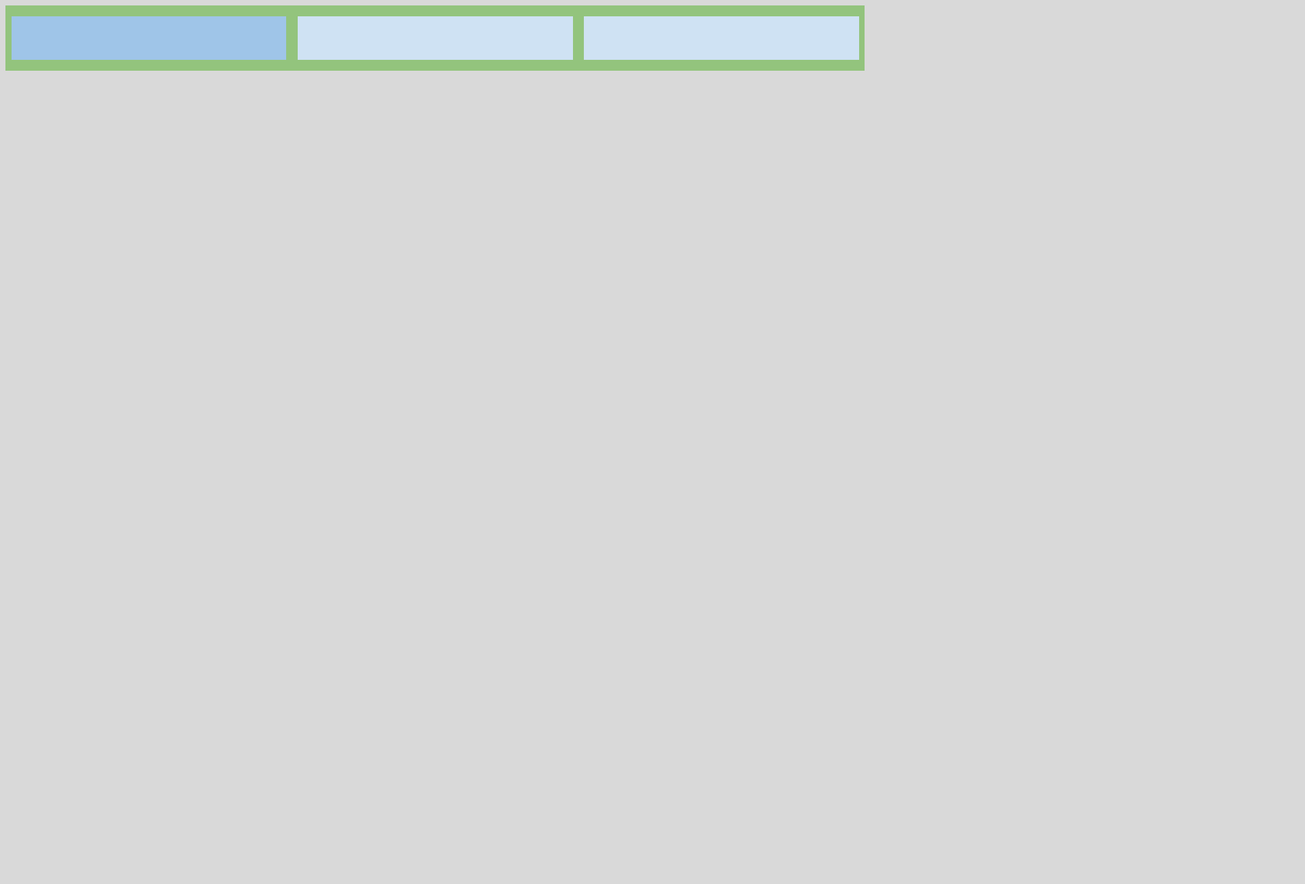
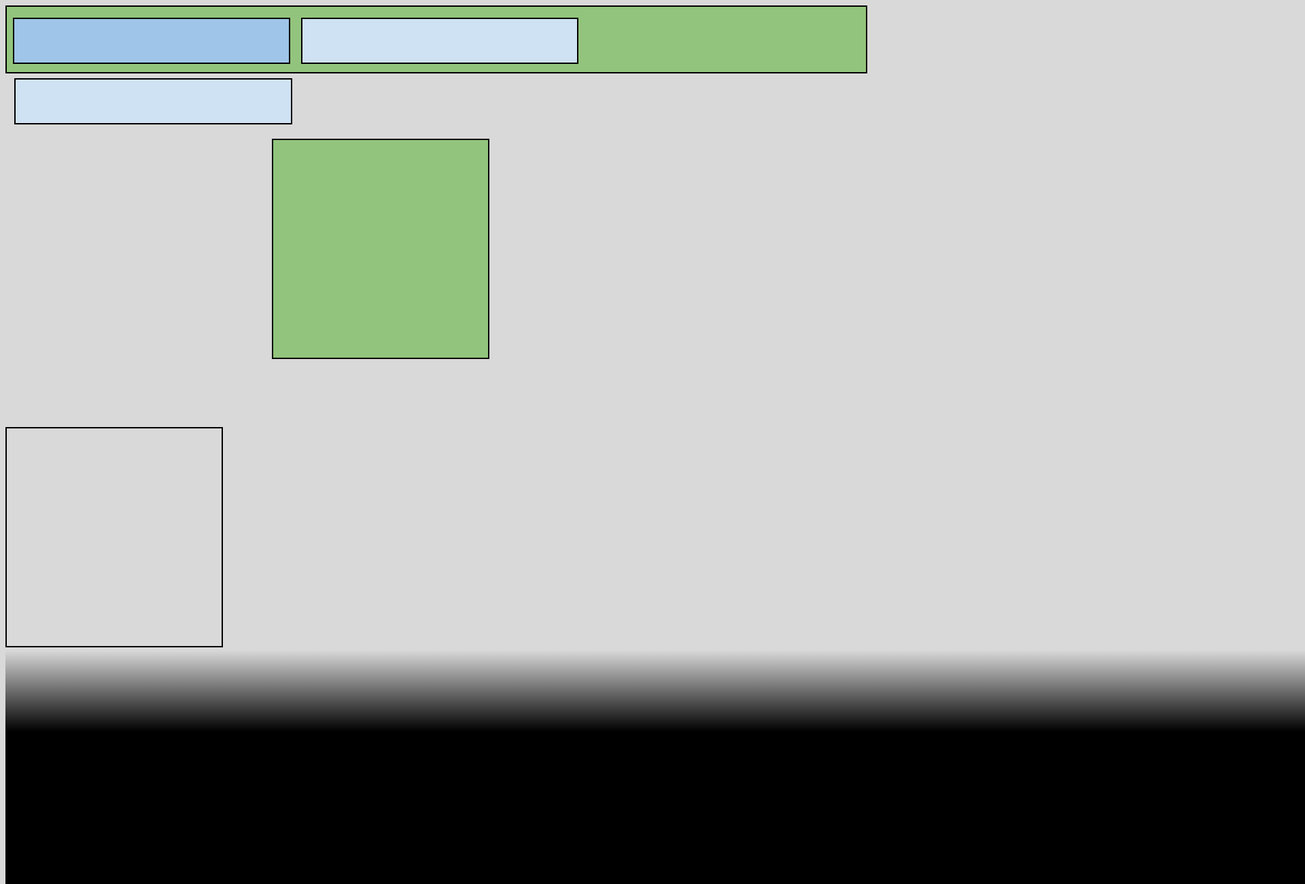
Before and after one commit to 224jfarrell/css-choice-project, a plain HTML site: page index.html in a window 1280 px wide. Shown: the top 1300 px of the page at 68% size, 1920 px wide, since content can reach past the window. Before the commit the page ends 800 px from the top, so only its background shows below. Drawn offline with Linux system fonts and the light colour scheme.

Commit message:
sixth commit * styled body * styled textbox * styled footer * added background fade * styled background fade * added secret image

```diff
--- a/index.html
+++ b/index.html
@@ -18,9 +18,13 @@
       </div>
     </div>
     <div class="textbox">
-      <div class="image">
 
-      </div>
+    </div>
+    <div class="image">
+
+    </div>
+    <div class="background-fade">
+
     </div>
     <div class="footer">
 
--- a/style.css
+++ b/style.css
@@ -1,26 +1,31 @@
 body {
   background-color: #d9d9d9;
+  max-width: 100%;
+  max-height: 100vh;
+  overflow: hidden;
 }
 
 .header {
   position: sticky;
+  width: 100%;
+  height: 12vh;
   background-color: #93c47d;
+  border: 2px solid black;
   font-family: Georgia, "Times New Roman", serif;
   text-decoration: italic;
-  width: 100%;
-  height: 12vh;
 }
 
 .button {
   position: inherit;
   display: inline-block;
   margin-top: 2vh;
-  margin-left: 1%;
+  margin-left: 0.9%;
+  width: 32%;
+  height: 8vh;
   background-color: #cfe2f3;
+  border: 2px solid black;
   font-family: "Noto Sans", Arial, sans-serif;
   text-decoration: italic;
-  width: 32%;
-  height: 8vh;
 }
 
 .button.selected {
@@ -28,9 +33,43 @@ body {
   display: inline-block;
   margin-top: 2vh;
   margin-left: 0.7%;
+  width: 32%;
+  height: 8vh;
   background-color: #9fc5e8;
+  border: 2px solid black;
   font-family: "Noto Sans", Arial, sans-serif;
   text-decoration: italic;
-  width: 32%;
-  height: 8vh;
 }
+
+.textbox {
+  display: inline-block;
+  margin: 12vh 0 0 49vh;
+  width: 25%;
+  height: 40vh;
+  background-color: #93c47d;
+  border: 2px solid black;
+  font-family: "Noto Sans", Arial, sans-serif;
+}
+
+.image {
+  display: inline-block;
+  margin: 12vh 49vh 0 0;
+  width: 25%;
+  height: 40vh;
+  border: 2px solid black;
+}
+
+.background-fade {
+  left: 0px;
+  background: linear-gradient(to bottom, #d9d9d9 0%, #000 100%);
+  width: 2664px;
+  height: 15vh;
+  overflow: hidden;
+}
+
+.footer {
+  width: 2664px;
+  height: 12vh;
+  background-color: #000;
+  padding-bottom: 300px;
+}
```
Also changed, not shown: secret/saturation.jpg (added).
